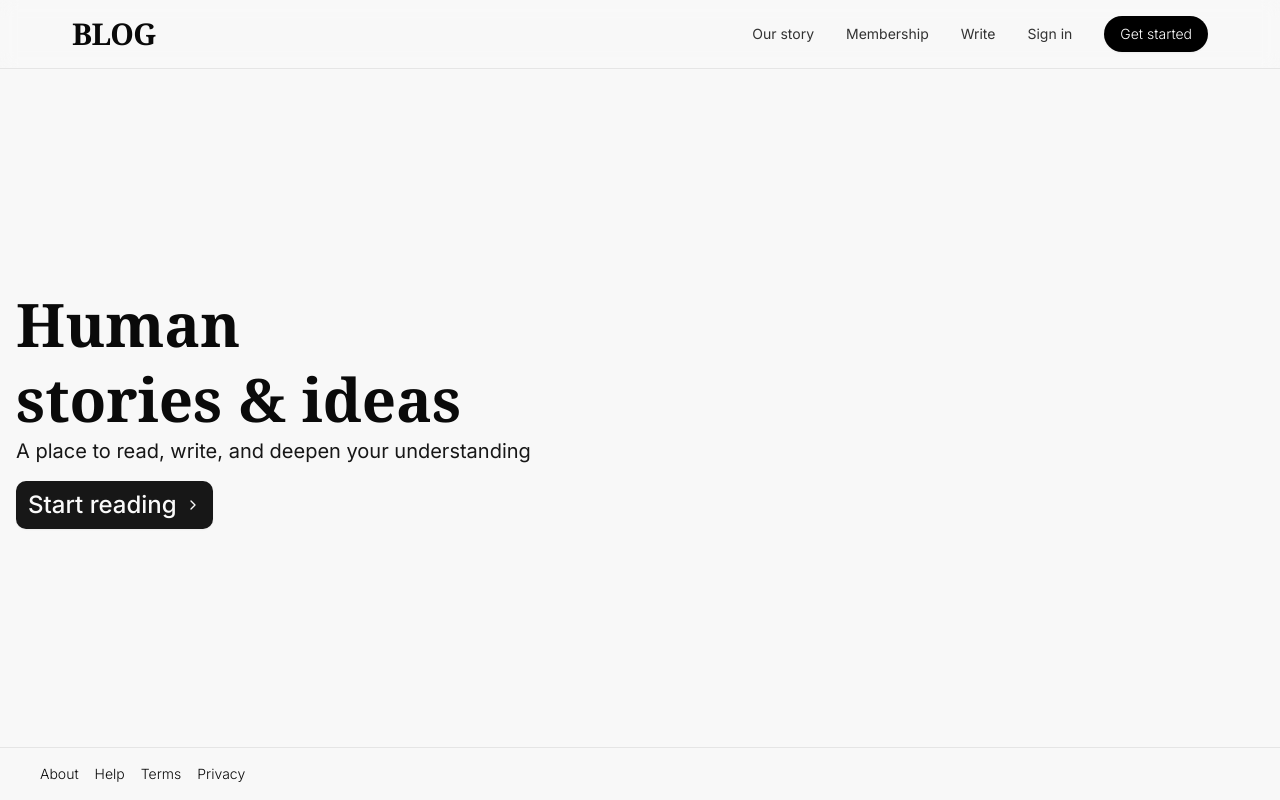
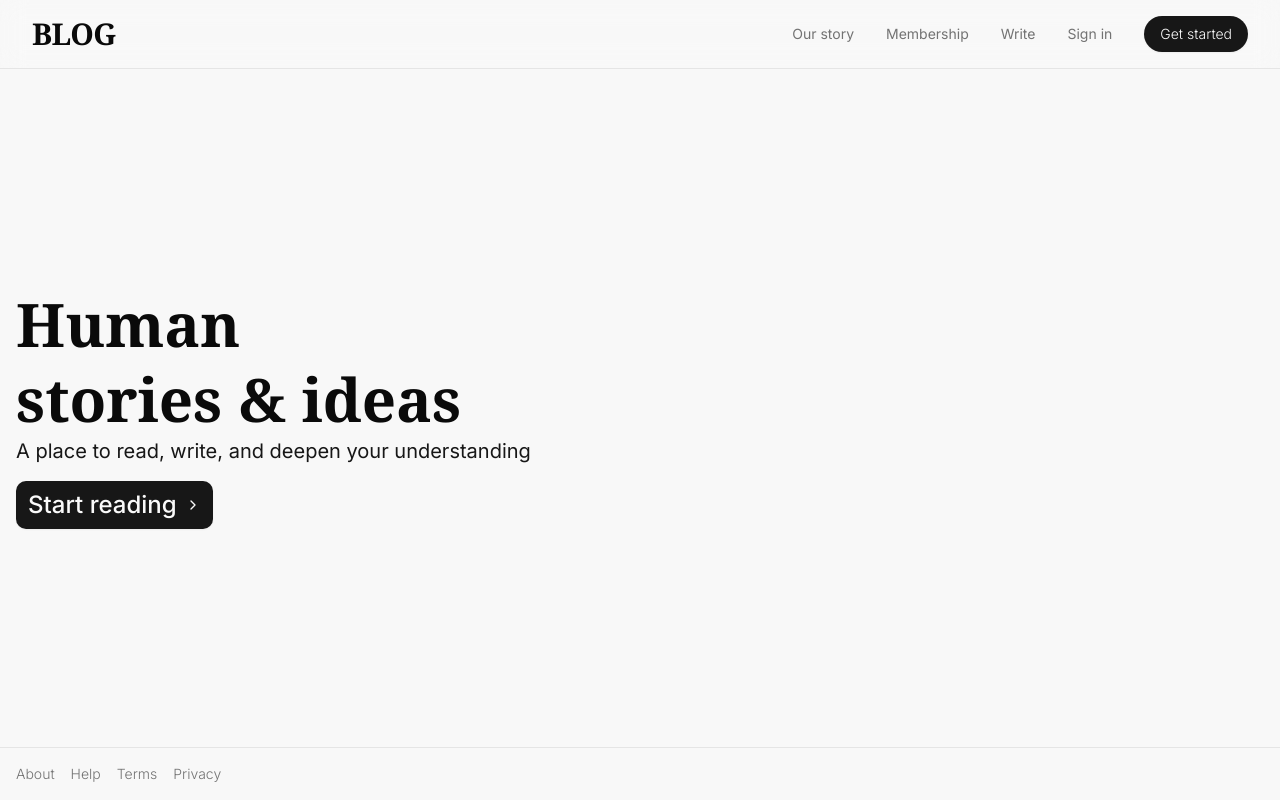
Before and after one commit to teddiebrwn/blog, a Next.js app: page / in a window 1280 px wide. Built offline with nearby package versions, Linux system fonts and the light colour scheme; a web font is replaced by a local one.

Commit message:
border theme/font select

```diff
--- a/src/app/globals.css
+++ b/src/app/globals.css
@@ -78,10 +78,6 @@
   --sidebar-accent-foreground: oklch(0.205 0 0);
   --sidebar-border: oklch(0.922 0 0);
   --sidebar-ring: oklch(0.708 0 0);
-  --reading-background: oklch(0.98 0 0);
-  --reading-foreground: oklch(0.145 0 0);
-  --reading-card: oklch(1 0 0);
-  --reading-card-foreground: oklch(0.145 0 0);
 }
 
 .dark {
@@ -123,7 +119,7 @@
     @apply border-border outline-ring/50;
   }
   body {
-    @apply bg-background text-foreground;
+    @apply antialiased bg-background text-foreground;
     -webkit-text-size-adjust: none;
     touch-action: manipulation;
     overflow-x: hidden;
@@ -137,16 +133,10 @@
   }
 }
 
-html {
-  font-family: var(--font-geist-sans);
-  padding: 0;
-  margin: 0;
-  line-height: 1.5;
-}
-
-::selection {
-  background-color: color-mix(in oklch, var(--background), black 10%);
-  color: var(--foreground);
+@layer utilities {
+  .animate-fade-in {
+    @apply animate-[fade-in_0.2s_ease-out];
+  }
 }
 
 @keyframes fade-in {
@@ -159,8 +149,16 @@ html {
     transform: translateX(-50%) translateY(0);
   }
 }
-.animate-fade-in {
-  animation: fade-in 0.2s ease-out;
+
+::selection {
+  @apply bg-background/90 text-foreground;
+}
+
+html {
+  font-family: var(--font-geist-sans);
+  padding: 0;
+  margin: 0;
+  line-height: 1.5;
 }
 
 /* Layout Components */
--- a/src/app/layout.tsx
+++ b/src/app/layout.tsx
@@ -18,7 +18,11 @@ export default function RootLayout({
   children: React.ReactNode;
 }) {
   return (
-    <html lang="en" suppressHydrationWarning>
+    <html
+      lang="en"
+      suppressHydrationWarning
+      className="font-geist-sans p-0 m-0 leading-normal"
+    >
       <head>
         <script
           dangerouslySetInnerHTML={{
@@ -33,7 +37,7 @@ export default function RootLayout({
           }}
         />
       </head>
-      <body className="min-h-screen antialiased">
+      <body className="min-h-screen antialiased bg-background text-foreground">
         <LayoutWrapper>{children}</LayoutWrapper>
       </body>
     </html>
--- a/src/components/FontSwitcher.tsx
+++ b/src/components/FontSwitcher.tsx
@@ -14,7 +14,7 @@ export default function FontSwitcher() {
 
   return (
     <Select value={currentFont} onValueChange={setFont}>
-      <SelectTrigger className="cursor-pointer w-[180px] bg-accent border-accent">
+      <SelectTrigger className="cursor-pointer w-[180px] bg-accent border-border">
         <SelectValue placeholder="Select font" />
       </SelectTrigger>
       <SelectContent>
--- a/src/components/Footer.tsx
+++ b/src/components/Footer.tsx
@@ -1,18 +1,30 @@
 export default function Footer() {
   return (
-    <footer className="footer">
-      <div className="footer-content">
-        <div className="flex flex-row gap-4 text-sm font-light">
-          <a href="#" className="hover:underline">
+    <footer className="mt-auto bg-background text-foreground py-4 px-4 border-t border-border">
+      <div className="max-w-7xl mx-auto flex justify-between items-center">
+        <div className="flex flex-row gap-4 text-sm font-light text-muted-foreground">
+          <a
+            href="#"
+            className="hover:text-foreground hover:underline transition-colors"
+          >
             About
           </a>
-          <a href="#" className="hover:underline">
+          <a
+            href="#"
+            className="hover:text-foreground hover:underline transition-colors"
+          >
             Help
           </a>
-          <a href="#" className="hover:underline">
+          <a
+            href="#"
+            className="hover:text-foreground hover:underline transition-colors"
+          >
             Terms
           </a>
-          <a href="#" className="hover:underline">
+          <a
+            href="#"
+            className="hover:text-foreground hover:underline transition-colors"
+          >
             Privacy
           </a>
         </div>
--- a/src/components/Header.tsx
+++ b/src/components/Header.tsx
@@ -2,21 +2,29 @@ import { Button } from "./ui/button";
 
 export default function Header() {
   return (
-    <header className="header">
-      <div className="header-content">
+    <header className="sticky top-0 z-40 backdrop-blur-md border-b border-border">
+      <div className="max-w-7xl mx-auto px-8 py-4 flex justify-between items-center">
         <div className="font-serif text-3xl font-bold tracking-tight select-none">
           BLOG
         </div>
         <div className="flex items-center gap-8">
           <nav className="justify-center hidden md:flex">
-            <ul className="flex items-center gap-8 text-sm font-base text-black/80">
-              <li className="cursor-pointer hover:text-black">Our story</li>
-              <li className="cursor-pointer hover:text-black">Membership</li>
-              <li className="cursor-pointer hover:text-black">Write</li>
-              <li className="cursor-pointer hover:text-black">Sign in</li>
+            <ul className="flex items-center gap-8 text-sm font-base text-muted-foreground">
+              <li className="cursor-pointer hover:text-foreground transition-colors">
+                Our story
+              </li>
+              <li className="cursor-pointer hover:text-foreground transition-colors">
+                Membership
+              </li>
+              <li className="cursor-pointer hover:text-foreground transition-colors">
+                Write
+              </li>
+              <li className="cursor-pointer hover:text-foreground transition-colors">
+                Sign in
+              </li>
             </ul>
           </nav>
-          <Button className="p-4 text-sm font-light text-white bg-black rounded-full hover:bg-black/90 md:inline-flex">
+          <Button className="p-4 text-sm font-light text-primary-foreground bg-primary rounded-full hover:bg-primary/90 md:inline-flex transition-colors">
             Get started
           </Button>
         </div>
--- a/src/components/LayoutWrapper.tsx
+++ b/src/components/LayoutWrapper.tsx
@@ -37,9 +37,9 @@ export default function LayoutWrapper({
   }, [isBlog]);
 
   return (
-    <div className="layout-wrapper">
+    <div className="min-h-screen flex flex-col">
       {isBlog ? (
-        <div className="blog-layout">
+        <div className="max-w-3xl mx-auto p-4">
           <FontThemeWithScroll />
           <SelectionQuote />
           {children}
--- a/src/components/ThemeSwitcher.tsx
+++ b/src/components/ThemeSwitcher.tsx
@@ -26,7 +26,7 @@ export default function ThemeSwitcher() {
 
   return (
     <Select value={currentTheme.name} onValueChange={setTheme}>
-      <SelectTrigger className="cursor-pointer w-fit bg-accent border-accent">
+      <SelectTrigger className="cursor-pointer w-fit bg-accent border-border">
         <SelectValue placeholder="Select theme" />
       </SelectTrigger>
       <SelectContent>
```
